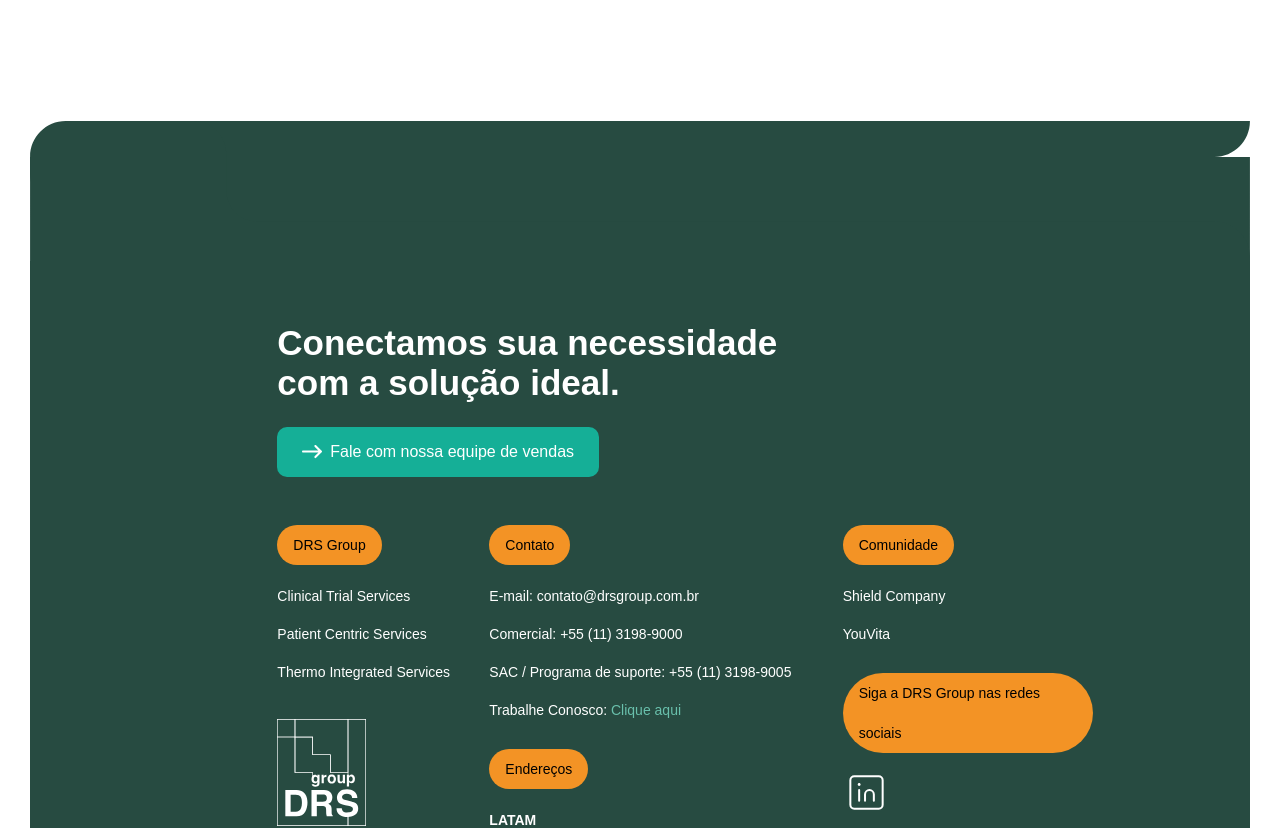
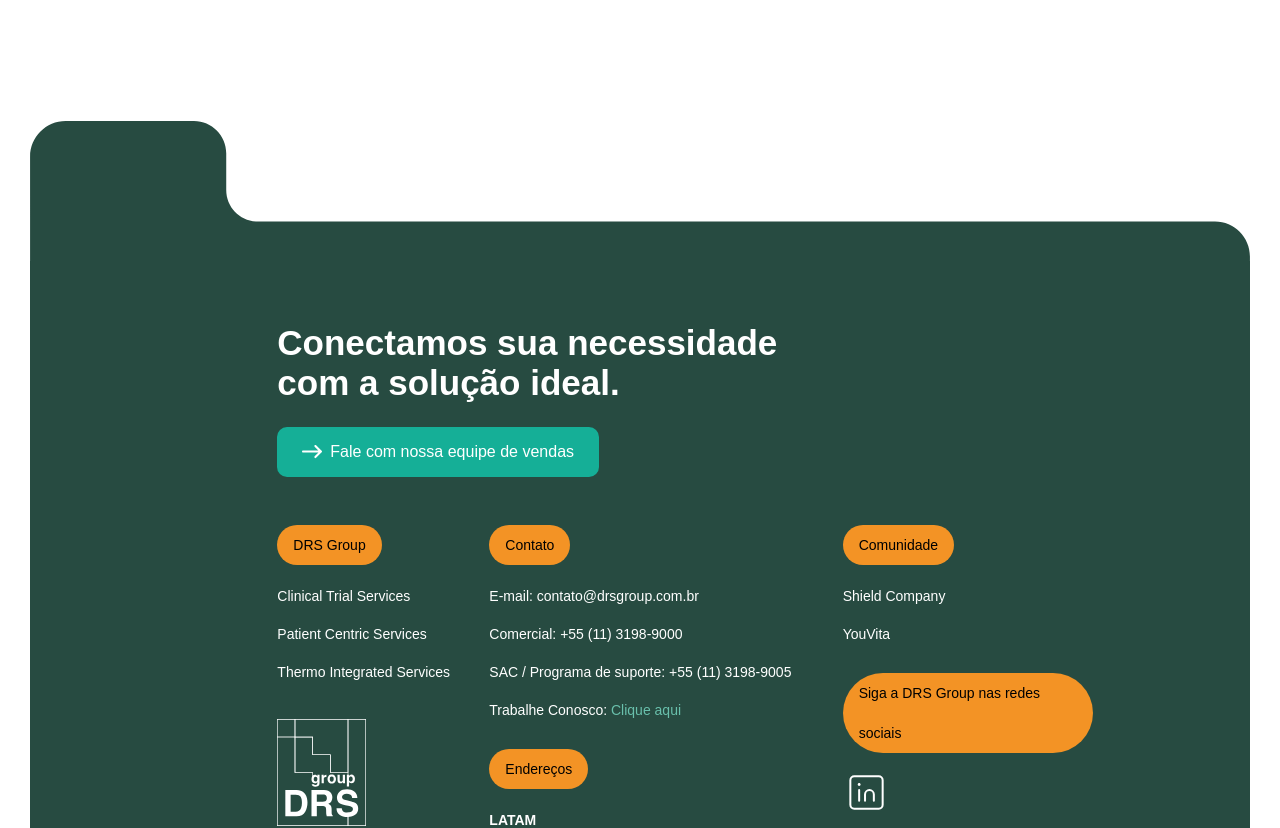
Before and after one commit to clau-trevizan/drs_dali, a React (Vite) app: page /contato in a window 1280 px wide. Shown: the part 1500-2328 px from the top of the page. Built offline with nearby package versions, Linux system fonts and the light colour scheme; the HTML template or start-up script is replaced by a standard one; a web font is replaced by a local one.

Commit message:
ajuste final rodape 2

```diff
--- a/src/index.css
+++ b/src/index.css
@@ -927,7 +927,7 @@ html, body {
   .bg-footer-desktop {
     margin-bottom: 50px;
     background-size: calc(100% - 60px);
-    background-repeat: no-repeat, repeat-y, no-repeat;
+    background-repeat: no-repeat;
     padding-top: 140px;
     background-image: url('/images/top-rodape.svg'), url('/images/bottom-rodape.svg');
     background-position: top center, bottom center;
```
